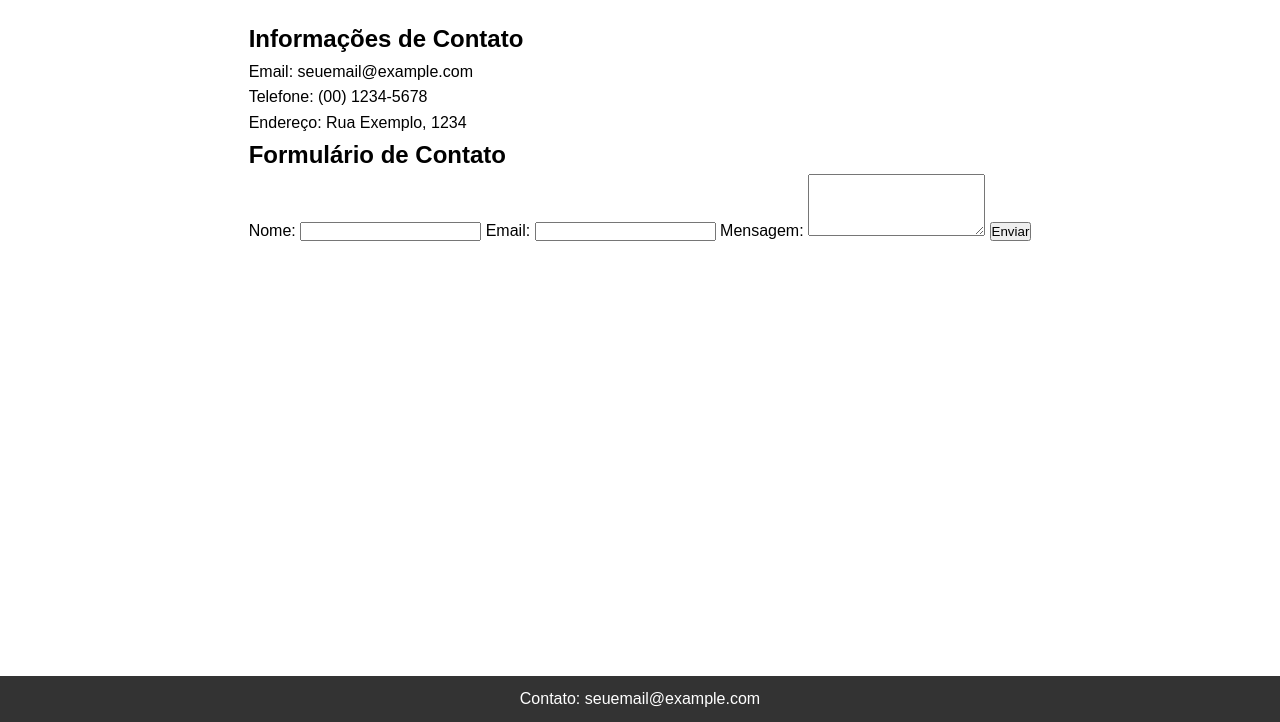
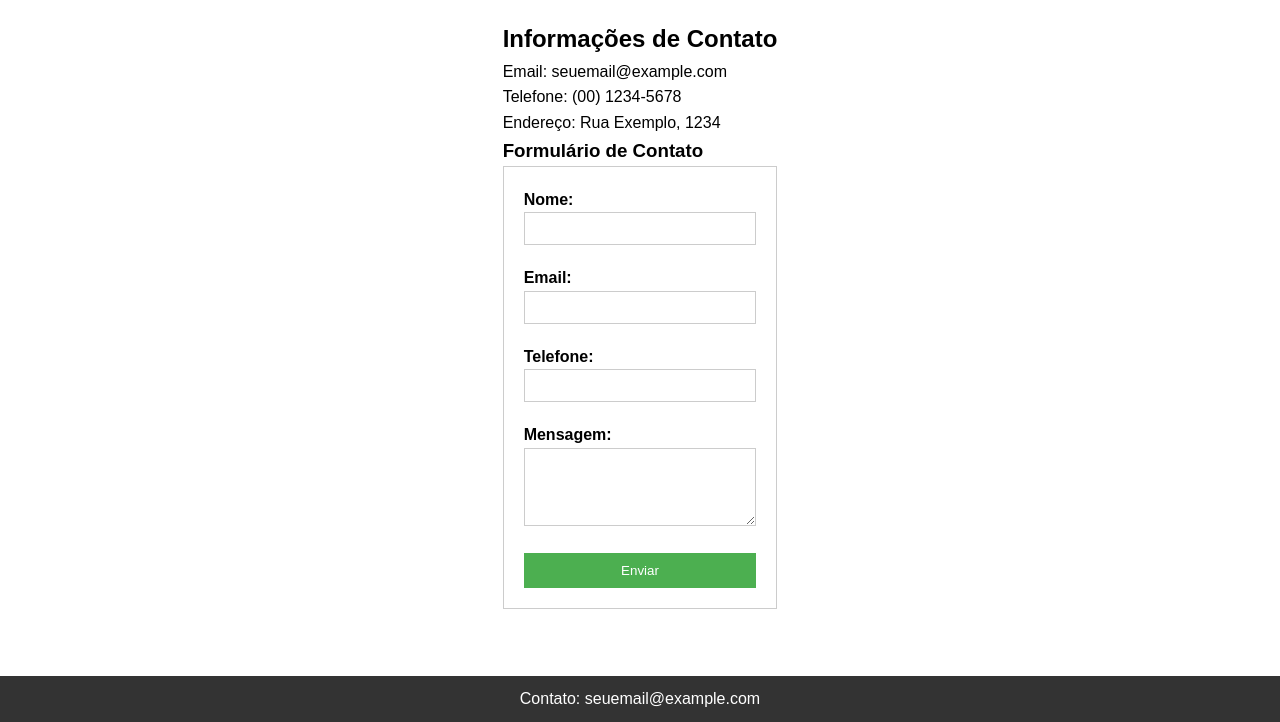
Before and after one commit to Josinaldo-Jr/meuprojeto, a Flask app: page /contato in a window 1280 px wide. Shown: the part 78-800 px from the top of the page. Run offline with Flask 3, Linux system fonts and the light colour scheme.

Commit message:
Add forms to the project

```diff
--- a/app/routes.py
+++ b/app/routes.py
@@ -1,5 +1,6 @@
 from app import app
 from flask import render_template
+from app.forms import Contato
 
 @app.route('/')
 @app.route('/index')
@@ -17,3 +18,7 @@
 @app.route('/portfolio')
 def portfolio():
     return render_template('portfolio.html', title='Portfólio')
+
+@app.route('/enviar-contato')
+def enviar():
+    formulario = Contato()
--- a/app/static/css/style.css
+++ b/app/static/css/style.css
@@ -79,3 +79,39 @@
   bottom: 0; /* Posicionamos o footer no fundo da página */
   width: 100%; /* Definimos a largura como 100% para ocupar toda a largura da página */
 }
+
+
+form {
+  max-width: 400px;
+  margin: 0 auto;
+  padding: 20px;
+  border: 1px solid #ccc;
+}
+
+.form-group {
+  margin-bottom: 20px;
+}
+
+label {
+  display: block;
+  font-weight: bold;
+}
+
+input, textarea {
+  width: 100%;
+  padding: 8px;
+  border: 1px solid #ccc;
+}
+
+button {
+  background-color: #4CAF50;
+  color: white;
+  padding: 10px 20px;
+  border: none;
+  cursor: pointer;
+  width: 100%;
+}
+
+button:hover {
+  background-color: #45a049;
+}
--- a/app/templates/contato.html
+++ b/app/templates/contato.html
@@ -11,17 +11,24 @@
         <p>Endereço: Rua Exemplo, 1234</p>
     </section>
     <section class="contact-form">
-        <h2>Formulário de Contato</h2>
-        <form>
+        <h1>Formulário de Contato</h1>
+        <form action="#" method="post">
+            <div class="form-group">
                 <label for="name">Nome:</label>
                 <input type="text" id="name" name="name" required>
-
+            </div>
+            <div class="form-group">
                 <label for="email">Email:</label>
                 <input type="email" id="email" name="email" required>
-
+            </div>
+            <div class="form-group">
+                <label for="phone">Telefone:</label>
+                <input type="tel" id="phone" name="phone" required>
+            </div>
+            <div class="form-group">
                 <label for="message">Mensagem:</label>
                 <textarea id="message" name="message" rows="4" required></textarea>
-
+            </div>
             <button type="submit">Enviar</button>
         </form>
     </section>
```
Also changed, not shown: app/forms.py (added, +10 -0 lines). Lines whose indentation alone changed are shown as unchanged.
